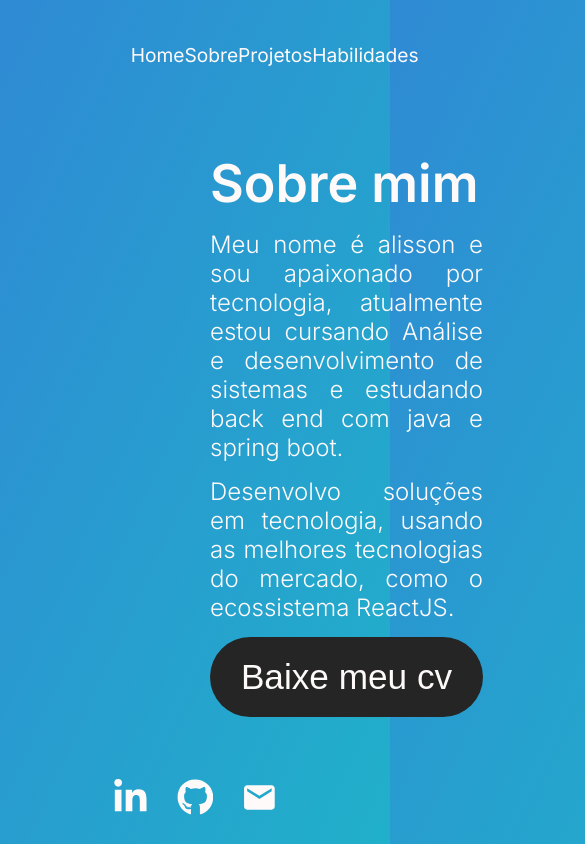
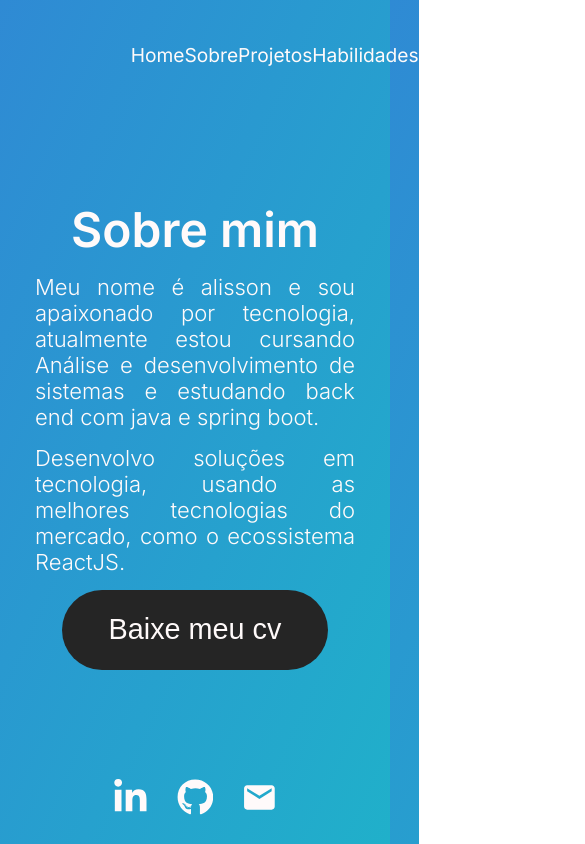
Before and after one commit to alisson2014/site-pessoal, a React (Create React App) app: page /about in a window 390 px wide. Shown: the top 844 px of the page, 585 px wide, since content can reach past the window. Built offline with nearby package versions, Linux system fonts and the light colour scheme.

Commit message:
[POR-004]: deixei about responsiva

```diff
--- a/src/components/Atoms/Button/atoms.ts
+++ b/src/components/Atoms/Button/atoms.ts
@@ -22,10 +22,11 @@ export const Component = styled.button`
   }
 
   @media (max-width: 520px) {
-    width: 70vw;
+    font-size: 1.8em;
+    width: 68vw;
 
     :hover {
-      letter-spacing: 5px;
+      letter-spacing: 4px;
       transform: scale(1.05);
     }
   }
--- a/src/components/Atoms/Tittles/index.ts
+++ b/src/components/Atoms/Tittles/index.ts
@@ -12,6 +12,10 @@ export const Tittle = styled.h1`
 export const SubTittle = styled.h2`
   font-size: 52px;
   font-weight: 600;
+
+  @media (max-width: 520px) {
+    font-size: 48px;
+  }
 `
 
 export const ThirdTittle = styled.h3`
--- /dev/null
+++ b/src/components/Organism/AboutImg/atoms.ts
@@ -0,0 +1,7 @@
+import styled from "styled-components"
+
+export const AbImg = styled.section`
+  @media (max-width: 520px) {
+    display: none;
+  }
+`
--- /dev/null
+++ b/src/components/Organism/AboutImg/index.tsx
@@ -0,0 +1,11 @@
+import { AbImg } from "./atoms";
+
+const AboutImg = () => {
+  return (
+    <AbImg>
+      ...
+    </AbImg>
+  );
+};
+
+export default AboutImg;
--- a/src/components/Organism/AboutMe/atoms.ts
+++ b/src/components/Organism/AboutMe/atoms.ts
@@ -4,10 +4,18 @@ export const Content = styled.section`
   display: flex;
   flex-direction: column;
   gap: 15px;
+
+  @media (max-width: 520px) {
+    align-items: center;
+  }
 `
 
 export const TextContent = styled.p`
   font-size: 24px;
   font-weight: 300;
   text-align: justify;
+
+  @media (max-width: 520px) {
+    font-size: 22px;
+  }
 `
--- a/src/components/index.tsx
+++ b/src/components/index.tsx
@@ -1,6 +1,7 @@
 //TODO: Molecules
 import Avatar from "./Molecules/Avatar";
 import ContentMe from "./Molecules/ContentMe";
+import AboutImg from "./Organism/AboutImg";
 import AboutMe from "./Organism/AboutMe";
 import ProjectsBox from "./Organism/ProjectsBox";
 import CardBox from "./Organism/CardBox";
@@ -14,5 +15,6 @@ export {
   ProjectsBox,
   AboutMe,
   CardBox,
-  Layout
+  Layout,
+  AboutImg
 }
--- a/src/pages/About/atoms.ts
+++ b/src/pages/About/atoms.ts
@@ -5,4 +5,8 @@ export const AboutContainer = styled.main`
   align-items: center;
   gap: 480px;
   padding: 0 210px;
+
+  @media (max-width: 520px) {
+    padding: 0 35px;
+  }
 `
--- a/src/pages/About/index.tsx
+++ b/src/pages/About/index.tsx
@@ -1,13 +1,11 @@
-import { AboutMe } from "../../components";
+import { AboutMe, AboutImg } from "../../components";
 import { AboutContainer } from "./atoms";
 
 const About = () => {
   return (
     <AboutContainer>
       <AboutMe />
-      <section>
-        ...
-      </section>
+      <AboutImg />
     </AboutContainer>
   );
 };
```
